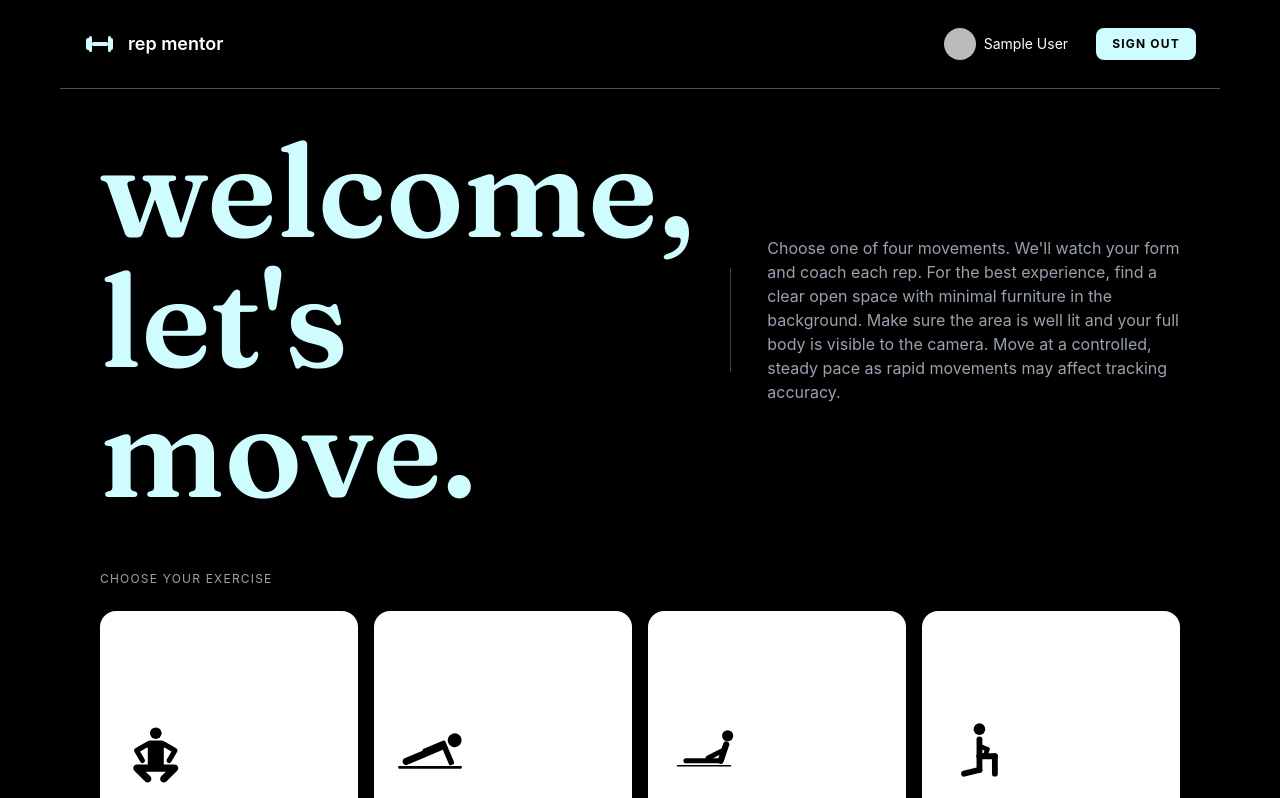
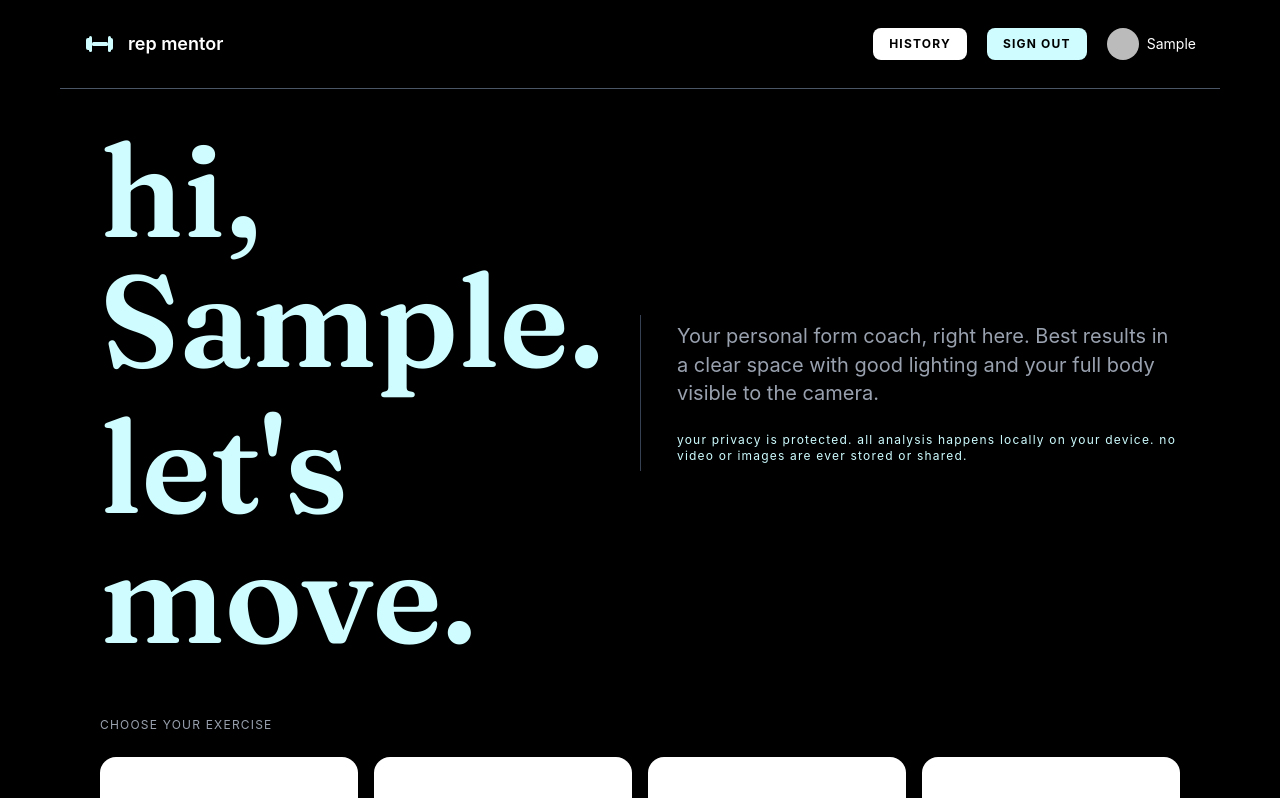
Before and after one commit to nazifadev/rep-mentor, a React (Vite) app in the folder frontend/: page / in a window 1280 px wide. Shown: the top 798 px of the page. Built offline with nearby package versions, Linux system fonts and the light colour scheme; no server answers; sample sign-in values are in the browser's storage.

Commit message:
added workout history page, UI improvements, privacy notice, and back navigation

```diff
--- a/frontend/src/App.jsx
+++ b/frontend/src/App.jsx
@@ -1,17 +1,18 @@
 import Camera from './pages/Camera'
 import ExerciseSelection from './pages/ExerciseSelection'
+import History from './pages/History'
 import { BrowserRouter, Routes, Route } from 'react-router-dom'
 
 function App() {
-
-
   return (
     <BrowserRouter>
       <Routes>
-        <Route path = '/camera' element= {<Camera></Camera>}> </Route>
-        <Route path = '/' element ={<ExerciseSelection></ExerciseSelection>}> </Route>
+        <Route path="/" element={<ExerciseSelection />} />
+        <Route path="/camera" element={<Camera />} />
+        <Route path="/history" element={<History />} />
       </Routes>
     </BrowserRouter>
   )
 }
+
 export default App
--- a/frontend/src/pages/Camera.jsx
+++ b/frontend/src/pages/Camera.jsx
@@ -262,8 +262,14 @@ function Camera(){
     }, [started])
 
 return (
-    <div className="w-screen min-h-screen bg-black flex flex-col items-center justify-start py-6 px-6 md:py-10 xl:py-10 gap-3 md:gap-6 overflow-hidden">
-        <div className="flex flex-col items-center gap-2 px-4">
+    <div className="w-screen min-h-screen bg-black flex flex-col items-center justify-start py-6 px-6 md:py-10 xl:py-10 gap-3 md:gap-6 overflow-hidden md:px-15">
+            <div className="flex flex-col items-center gap-2 px-4 relative w-full">
+               <button
+                onClick={() => window.location.href = '/'}
+                className="absolute left-0 text-black bg-[#cefcff] hover:opacity-80 text-xs font-bold tracking-widest uppercase px-4 py-2 rounded-lg"
+            >
+                ← back
+            </button>
                 <h1 className="text-4xl md:text-6xl xl:text-5xl font-bold text-white drop-shadow-[0_0_20px_#cefcff] text-center pt-4">
                     rep-mentor
                 </h1>
--- a/frontend/src/pages/ExerciseSelection.jsx
+++ b/frontend/src/pages/ExerciseSelection.jsx
@@ -44,11 +44,14 @@ function ExerciseSelection() {
         <div className="ml-auto">
           {user ? (
             <div className="flex items-center gap-2">
-              <img src={user.photoURL} className="w-8 h-8 rounded-full" />
-              <span className="text-white text-sm hidden md:block">{user.displayName}</span>
-              <button onClick={handleSignOut} className=" ml-5 text-black bg-[#cefcff] hover:opacity-80 text-xs font-bold tracking-widest uppercase px-4 py-2  rounded-lg">
+              <button onClick={() => navigate('/history')} className=" mr-3 text-black bg-white hover:opacity-80 text-xs font-bold tracking-widest uppercase px-4 py-2 rounded-lg">
+                history
+              </button>
+              <button onClick={handleSignOut} className="text-black bg-[#cefcff] mr-3 hover:opacity-80 text-xs font-bold tracking-widest uppercase px-4 py-2 rounded-lg">
                 sign out
               </button>
+              <img src={user.photoURL} className="w-8 h-8 rounded-full" />
+              <span className="text-white text-sm hidden md:block">{user.displayName?.split(' ')[0]}</span>
             </div>
           ) : (
             <button onClick={handleSignIn} className="text-black bg-[#cefcff] hover:opacity-80 text-xs font-bold tracking-widest uppercase px-4 py-2 rounded-lg">
@@ -63,14 +66,18 @@ function ExerciseSelection() {
      {/* hero */}
     <div className="flex flex-col items-center md:flex-row md:items-center md:justify-center gap-4 md:gap-9 w-full">
       <h1 className="fraunces-hero text-[#cefcff] md:pt-0 leading-none text-center md:text-left text-6xl sm:text-6xl md:text-7xl xl:text-[130px] 2xl:text-[180px]">
-            welcome,<br />let's move.
+        <span className="block mb-4">{user ? `hi, ${user.displayName?.split(' ')[0]}.` : 'welcome,'}</span>
+        let's move.
       </h1>
-          <div className="hidden md:block w-px h-26 2xl:h-44 bg-gray-700 shrink-0" />
-          <p className="text-gray-400 text-sm md:text-base pt-1 md:pt-0 2xl:text-2xl text-center md:text-left max-w-[560px] 2xl:max-w-[450px]">
-            Choose one of four movements. We'll watch your form and coach each rep.
-            For the best experience, find a clear open space with minimal furniture in the background.
-            Make sure the area is well lit and your full body is visible to the camera. Move at a controlled, steady pace as rapid movements may affect tracking accuracy.
+      <div className="hidden md:block w-px h-39 2xl:h-44 bg-gray-700 shrink-0" />
+      <div className="flex flex-col gap-3 text-center md:text-left max-w-[560px] 2xl:max-w-[450px]">
+        <p className="text-gray-400 text-sm md:text-[20px] pt-1 md:pt-0 2xl:text-2xl">
+          Your personal form coach, right here. Best results in a clear space with good lighting and your full body visible to the camera.
         </p>
+        <p className="text-[#cefcff] text-xs pt-3 tracking-widest">
+          your privacy is protected. all analysis happens locally on your device. no video or images are ever stored or shared.
+        </p>
+      </div>
       <div className="w-full border-b border-gray-800 md:hidden" />
     </div>
 
@@ -105,7 +112,7 @@ function ExerciseSelection() {
           </button>
 
           <button onClick={() => handleExerciseSelect('sit-up')} className="bg-white hover:bg-[#cefcff] rounded-2xl p-4 md:p-6 flex flex-col justify-end items-start min-h-[100px] sm:min-h-[160px] md:min-h-[260px] 2xl:min-h-[300px] text-left hover:-translate-y-2 transition-all duration-200">
-            <svg fill="#000000" className="w-14 h-14 md:w-16 md:h-16 mb-3" viewBox="180 50 230 140" xmlns="http://www.w3.org/2000/svg">
+            <svg fill="#000000" className="w-14 h-14 md:w-16 md:h-16 mb-1" viewBox="180 50 230 140" xmlns="http://www.w3.org/2000/svg">
               <circle cx="380" cy="65" r="20" fill="black"/>
               <line x1="375" y1="96" x2="355" y2="155" stroke="black" strokeWidth="22" strokeLinecap="round"/>
               <line x1="368" y1="115" x2="310" y2="145" stroke="black" strokeWidth="18" strokeLinecap="round"/>
@@ -119,7 +126,7 @@ function ExerciseSelection() {
           </button>
 
           <button onClick={() => handleExerciseSelect('lunge')} className="bg-white hover:bg-[#cefcff] rounded-2xl p-4 md:p-6 flex flex-col justify-end items-start min-h-[100px] sm:min-h-[160px] md:min-h-[260px] 2xl:min-h-[300px] text-left hover:-translate-y-2 transition-all duration-200">
-            <svg fill="#000000" className="w-14 h-14 md:w-16 md:h-16 mb-3" viewBox="220 10 200 220" xmlns="http://www.w3.org/2000/svg">
+            <svg fill="#000000" className="w-14 h-14 md:w-16 md:h-16 mb-1" viewBox="220 10 200 220" xmlns="http://www.w3.org/2000/svg">
               <circle cx="325" cy="45" r="20" fill="black"/>
               <line x1="325" y1="80" x2="325" y2="138" stroke="black" strokeWidth="20" strokeLinecap="round"/>
               <line x1="325" y1="102" x2="352" y2="114" stroke="black" strokeWidth="16" strokeLinecap="round"/>
--- /dev/null
+++ b/frontend/src/pages/History.jsx
@@ -0,0 +1,87 @@
+import { useEffect, useState } from 'react'
+import { useNavigate } from 'react-router-dom'
+import { auth, db } from '../firebase'
+import { collection, query, where, getDocs, orderBy } from 'firebase/firestore'
+
+function History() {
+
+    const [sessions, setSessions] = useState([])
+    const [loading, setLoading] = useState(true)
+    const navigate = useNavigate()
+
+    useEffect(() => {
+        const fetchSessions = async () => {
+            if (!auth.currentUser) {
+                navigate('/')
+                return
+            }
+            const q = query(
+                collection(db, "workoutSessions"),
+                where("userId", "==", auth.currentUser.uid),
+                orderBy("date", "desc")
+            )
+            const snapshot = await getDocs(q)
+            const data = snapshot.docs.map(doc => ({ id: doc.id, ...doc.data() }))
+            setSessions(data)
+            setLoading(false)
+        }
+        fetchSessions()
+    }, [])
+
+    return (
+        <div className="min-h-screen bg-black flex flex-col items-center gap-8  md:px-15">
+
+         <nav className="w-full px-6 py-4 md:py-7 flex items-center gap-3 md:gap-3 border-b border-gray-600">
+            <svg width="20" height="20" viewBox="0 0 32 32" fill="none" xmlns="http://www.w3.org/2000/svg" className="md:w-8 md:h-8">
+                <rect x="2" y="10" width="5" height="12" rx="2" fill="#cefcff"/>
+                <rect x="5" y="8" width="3" height="16" rx="1.5" fill="#cefcff"/>
+                <rect x="8" y="14" width="16" height="4" rx="1.5" fill="#cefcff"/>
+                <rect x="24" y="10" width="5" height="12" rx="2" fill="#cefcff"/>
+                <rect x="24" y="8" width="3" height="16" rx="1.5" fill="#cefcff"/>
+            </svg>
+            <span className="text-white font-semibold text-sm md:text-lg">rep mentor</span>
+            <div className="ml-auto">
+                <div className="flex items-center gap-2">
+                    <img src={auth.currentUser?.photoURL} className="w-8 h-8 rounded-full" />
+                    <span className="text-white text-sm hidden md:block">{auth.currentUser?.displayName}</span>
+                    <button onClick={() => navigate('/')} className="ml-5 text-black bg-[#cefcff] hover:opacity-80 text-xs font-bold tracking-widest uppercase px-4 py-2 rounded-lg">
+                        back
+                    </button>
+                </div>
+            </div>
+        </nav>
+
+            {/* centered title */}
+            <h1 className="text-[#cefcff] text-5xl md:text-7xl font-bold text-center leading-none px-6 fraunces-hero">
+                workout history
+            </h1>
+
+            {/* content */}
+            {loading ? (
+                <div className="flex-1 flex items-center justify-center">
+                    <div className="w-12 h-12 rounded-full border-4 border-[#cefcff] border-t-transparent animate-spin" />
+                </div>
+            ) : sessions.length === 0 ? (
+                <div className="flex-1 flex items-center justify-center">
+                    <p className="text-gray-400 text-sm tracking-widest uppercase">no workouts yet</p>
+                </div>
+            ) : (
+                <div className="flex flex-col gap-4 w-full max-w-3xl px-6 pb-10">
+                    {sessions.map(session => (
+                        <div key={session.id} className="bg-white/10 rounded-2xl p-5 flex justify-between items-center">
+                            <div>
+                                <p className="text-white font-bold text-lg capitalize">{session.exercise}</p>
+                                <p className="text-gray-400 text-xs tracking-widest uppercase mt-1">
+                                    {session.date?.toDate().toLocaleDateString('en-US', { month: 'short', day: 'numeric', year: 'numeric' })}
+                                </p>
+                            </div>
+                            <p className="text-[#cefcff] text-3xl font-bold">{session.reps} <span className="text-gray-400 text-xs tracking-widest uppercase">reps</span></p>
+                        </div>
+                    ))}
+                </div>
+            )}
+        </div>
+    )
+}
+
+export default History
```
Lines whose indentation alone changed are shown as unchanged.
